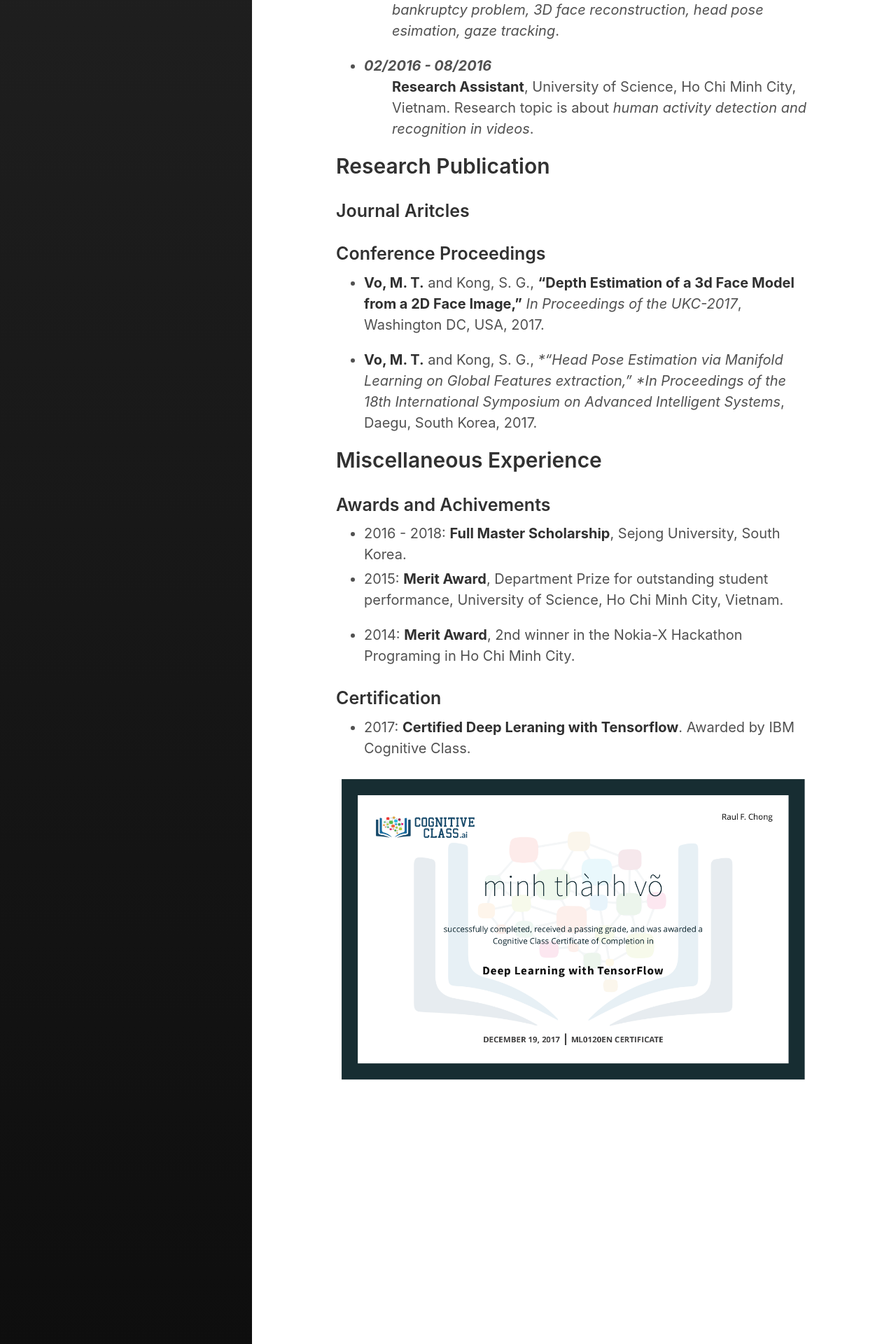
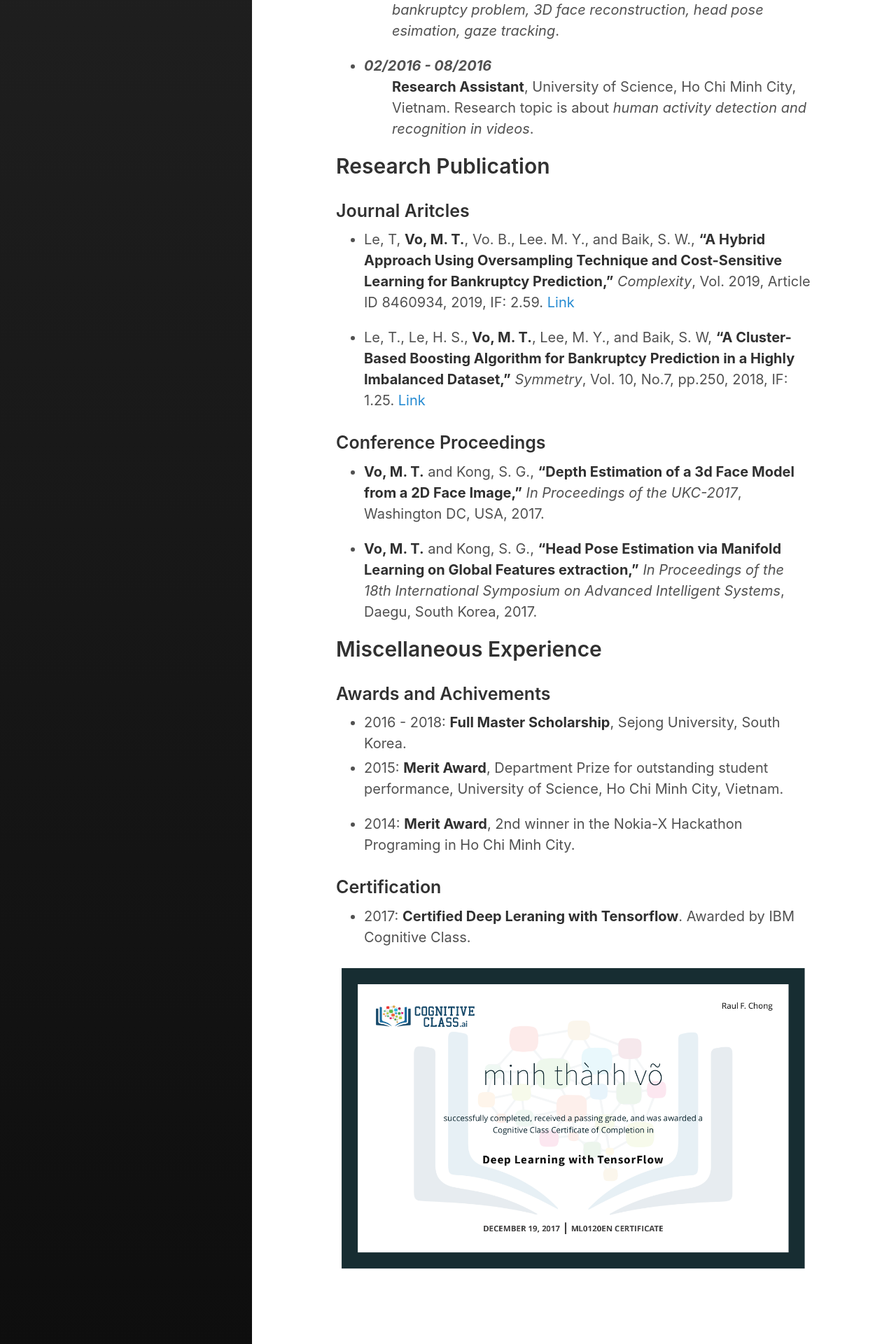
Before and after one commit to vmthanh/vmthanh.github.io, a Jekyll site: the page built from resume.md, in a window 1280 px wide. Shown: the part 2329-4249 px from the top of the page at 70% size. Built offline with Jekyll 4.4.1, drawn with Linux system fonts in a browser that asks for light colours.

Commit message:
Update cv 2019-Aug

```diff
--- a/resume.md
+++ b/resume.md
@@ -80,19 +80,19 @@ Web developer. Mainly build Single Page App websites using MEAN Stack technology
 
 ### Journal Aritcles
 
-<!-- * Le, T, **Vo, M. T.**, Vo. B., Lee. M. Y., and Baik, S. W., **"A Hybrid Approach Using Oversampling Technique and Cost-Sensitive Learning for Bankruptcy Prediction,"** *Complexity*, Vol. 2019, Article ID 8460934, 2019, IF: 2.59. [Link](https://doi.org/10.1155/2019/8460934)
+* Le, T, **Vo, M. T.**, Vo. B., Lee. M. Y., and Baik, S. W., **"A Hybrid Approach Using Oversampling Technique and Cost-Sensitive Learning for Bankruptcy Prediction,"** *Complexity*, Vol. 2019, Article ID 8460934, 2019, IF: 2.59. [Link](https://doi.org/10.1155/2019/8460934)
 
-* **Vo, M. T.**, Nguyen. T., Le. C. T.,**"A Hybrid Framework for Smile Detection in Class Imbalance Scenarios,"** *Neural Computing and Applications*, pp.1-10, 2019, IF: 4.21. [Link](https://doi.org/10.1007/s00521-019-04089-w)
+<!-- * **Vo, M. T.**, Nguyen. T., Le. C. T.,**"A Hybrid Framework for Smile Detection in Class Imbalance Scenarios,"** *Neural Computing and Applications*, pp.1-10, 2019, IF: 4.21. [Link](https://doi.org/10.1007/s00521-019-04089-w)
 
-* **Vo, M. T.** , Nguyen, T., Le, C. T., **"Race Recognition Using Deep Convolutional Neural Networks,"** *Symmetry*, Vol. 10, No, 11, pp. 564,IF: 1.25. [Link](https://doi.org/10.3390/sym10110564)
+* **Vo, M. T.** , Nguyen, T., Le, C. T., **"Race Recognition Using Deep Convolutional Neural Networks,"** *Symmetry*, Vol. 10, No, 11, pp. 564,IF: 1.25. [Link](https://doi.org/10.3390/sym10110564) -->
 
-* Le, T., Le, H. S., **Vo, M. T.**, Lee, M. Y., and  Baik, S. W, **"A Cluster-Based Boosting Algorithm for Bankruptcy Prediction in a Highly Imbalanced Dataset,"** *Symmetry*, Vol. 10, No.7, pp.250, 2018, IF: 1.25. [Link](https://doi.org/10.3390/sym10070250) -->
+* Le, T., Le, H. S., **Vo, M. T.**, Lee, M. Y., and  Baik, S. W, **"A Cluster-Based Boosting Algorithm for Bankruptcy Prediction in a Highly Imbalanced Dataset,"** *Symmetry*, Vol. 10, No.7, pp.250, 2018, IF: 1.25. [Link](https://doi.org/10.3390/sym10070250)
 
 ### Conference Proceedings
 
 * **Vo, M. T.** and Kong, S. G., **"Depth Estimation of a 3d Face Model from a 2D Face Image,"** *In Proceedings of the UKC-2017*, Washington DC, USA, 2017.
 
-* **Vo, M. T.** and Kong, S. G., **"Head Pose Estimation via Manifold Learning on Global Features extraction," *In Proceedings of the 18th International Symposium on Advanced Intelligent Systems*, Daegu, South Korea, 2017.
+* **Vo, M. T.** and Kong, S. G., **"Head Pose Estimation via Manifold Learning on Global Features extraction,"** *In Proceedings of the 18th International Symposium on Advanced Intelligent Systems*, Daegu, South Korea, 2017.
 
 
 ## Miscellaneous Experience
```
